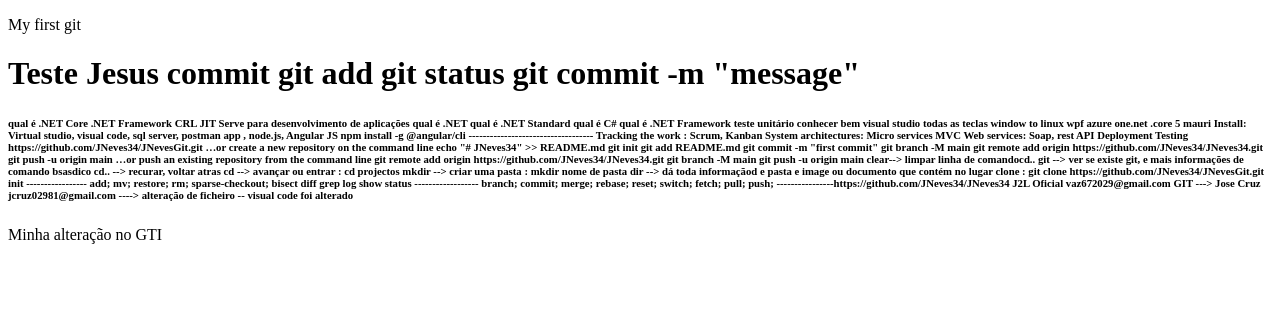
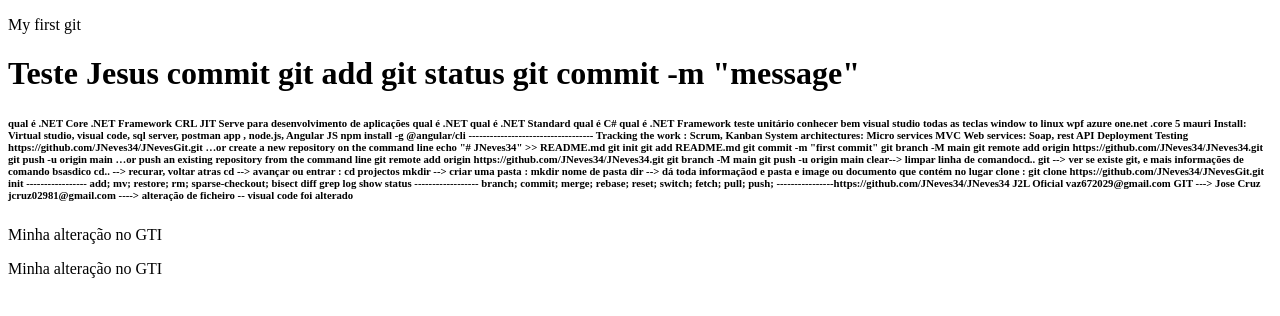
Before and after one commit to JNeves34/JNevesGit, a plain HTML site: page index.html in a window 1280 px wide. Drawn offline with Linux system fonts and the light colour scheme.

Commit message:
Update index.html

```diff
--- a/index.html
+++ b/index.html
@@ -25,6 +25,7 @@
 
     <div>
         <p>Minha alteração no GTI</p>
+         <p>Minha alteração no GTI</p>
     </div>
 </body>
 
```
